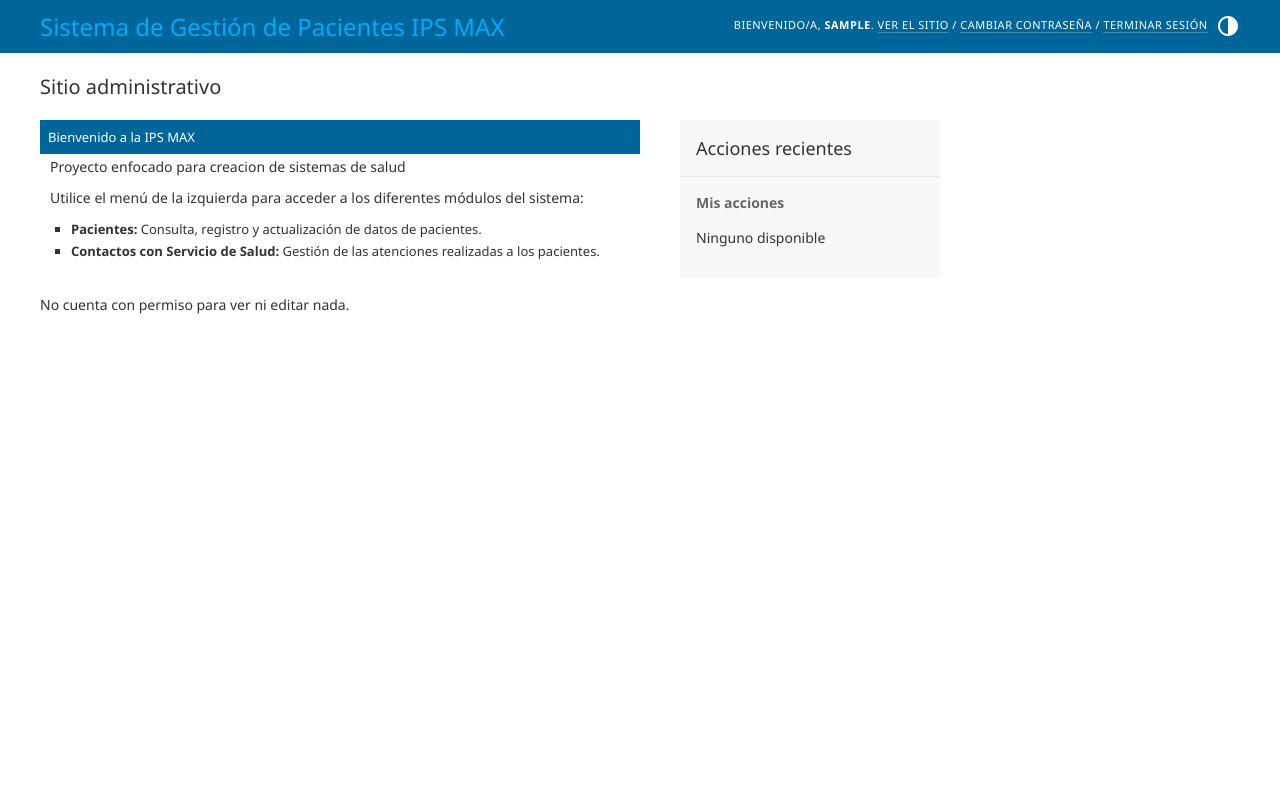
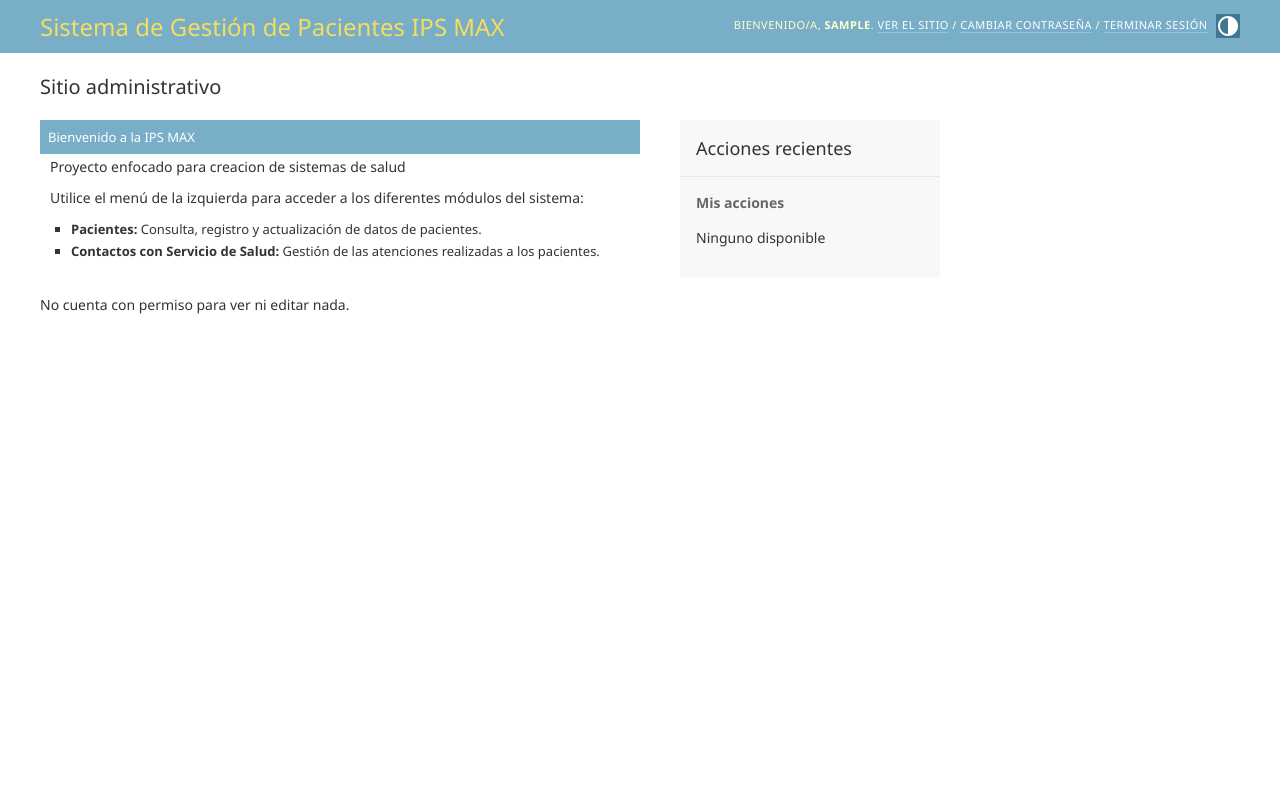
Before and after one commit to Maxcimix/IPS, a Django app: page /admin/ in a window 1280 px wide. Run offline with Django 5.2, Linux system fonts and the light colour scheme; the visitor is signed in with stand-in values (Sample User, id 1); data comes from the database, SQL or seed files in the repository; data that the repository does not hold is empty.

Commit message:
UI updated

```diff
--- a/templates/admin/base_site.html
+++ b/templates/admin/base_site.html
@@ -13,19 +13,6 @@
 
 {% block extrastyle %}
 <style>
-    :root {
-        --primary: #006699;
-        --secondary: #0088cc;
-        --accent: #00aaff;
-        --primary-fg: #fff;
-        --body-fg: #333;
-        --body-bg: #fff;
-        --header-color: #fff;
-        --header-branding-color: var(--accent);
-        --header-bg: var(--primary);
-        --header-link-color: var(--primary-fg);
-    }
-
     #header {
         background: var(--primary);
         color: var(--header-color);
--- a/templates/base.html
+++ b/templates/base.html
@@ -6,12 +6,6 @@
     <title>{% block title %}Sistema de Gestión de Pacientes{% endblock %}</title>
     <link href="https://cdn.jsdelivr.net/npm/bootstrap@5.3.0-alpha1/dist/css/bootstrap.min.css" rel="stylesheet">
     <style>
-        :root {
-            --primary: #006699;
-            --secondary: #0088cc;
-            --accent: #00aaff;
-        }
-
         .navbar {
             background-color: var(--primary);
         }
```
Also changed, not shown: IPS/settings.py (+7 -0 lines).
